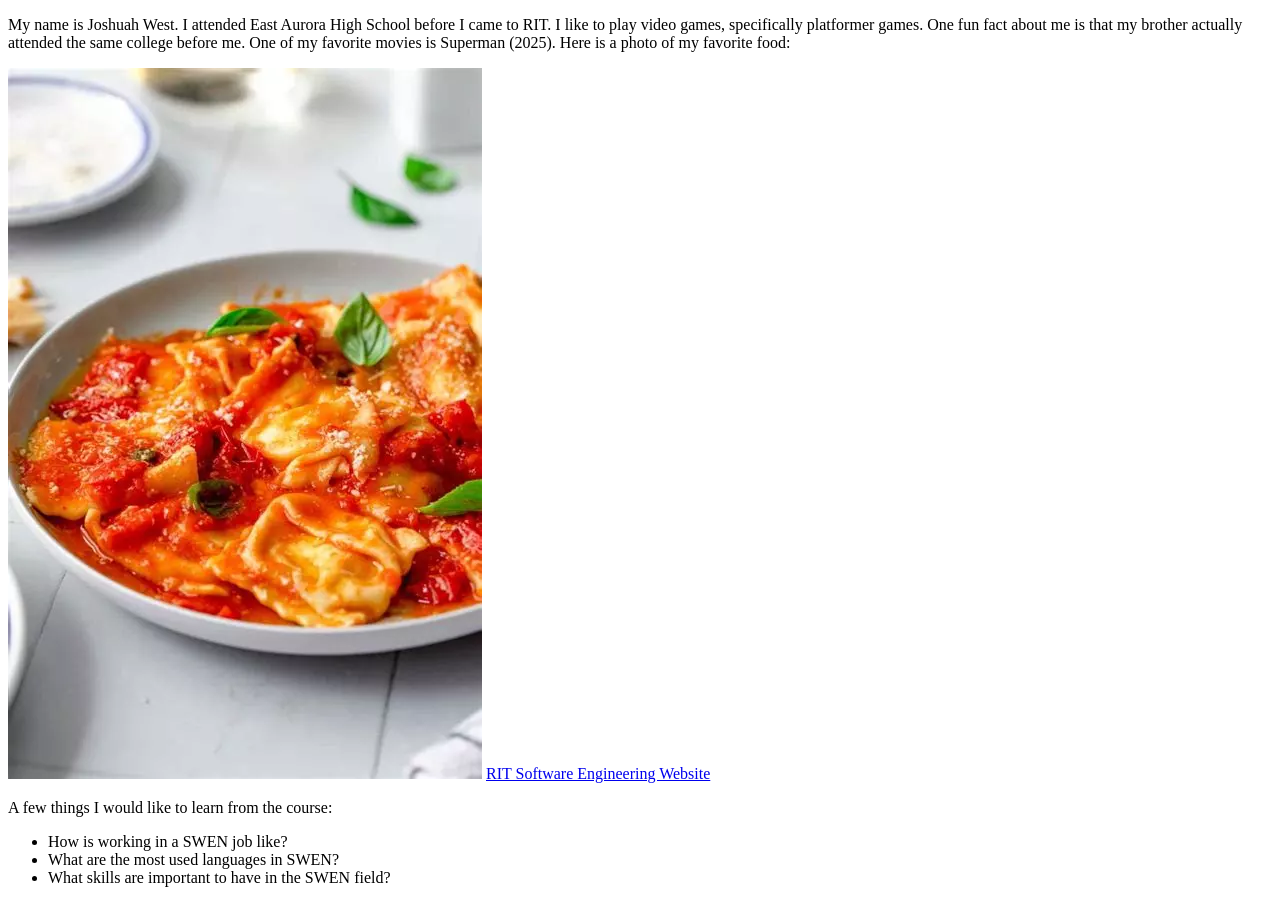
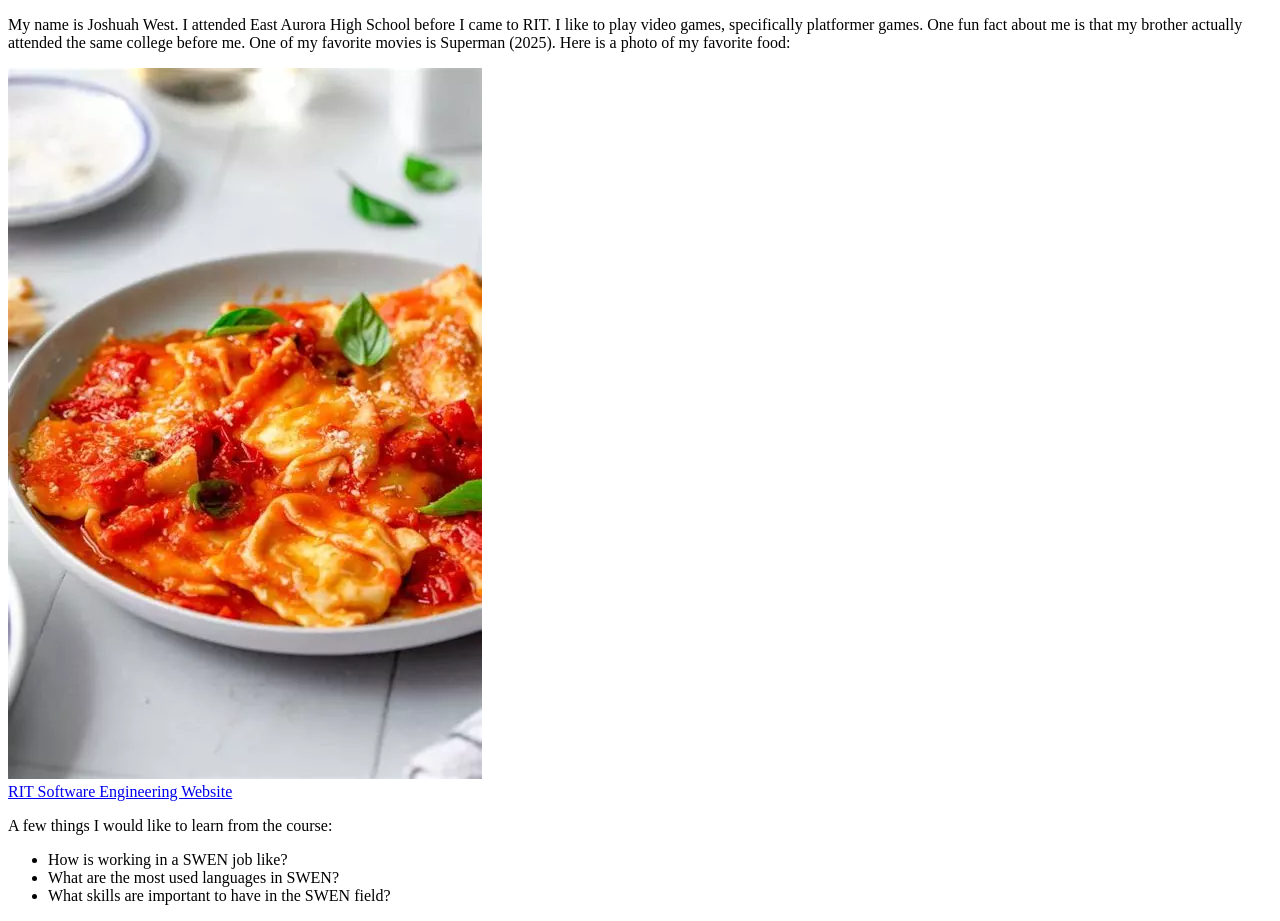
Before and after one commit to jrw5055/jrw5055.github.io, a plain HTML site: page index.html in a window 1280 px wide. Drawn offline with Linux system fonts and the light colour scheme.

Commit message:
Added line break

```diff
--- a/index.html
+++ b/index.html
@@ -6,7 +6,7 @@
   <body>
     <p>My name is Joshuah West. I attended East Aurora High School before I came to RIT. I like to play video games, specifically platformer games. One fun fact about me is that my brother actually attended the same college before me. One of my favorite movies is Superman (2025). Here is a photo of my favorite food:</p>
     <img src="raviolis.webp" alt="Raviolis">
-    <a href="https://www.se.rit.edu/">RIT Software Engineering Website</a>
+    <a href="https://www.se.rit.edu/"><br />RIT Software Engineering Website</a>
     <p>A few things I would like to learn from the course:</p>
     <ul>
       <li>How is working in a SWEN job like?</li>
```
